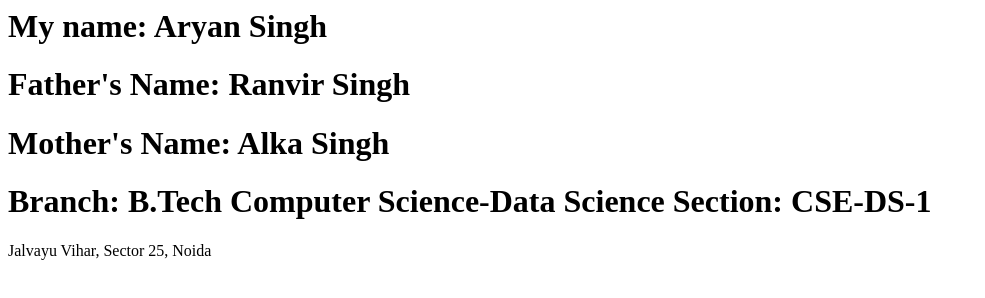
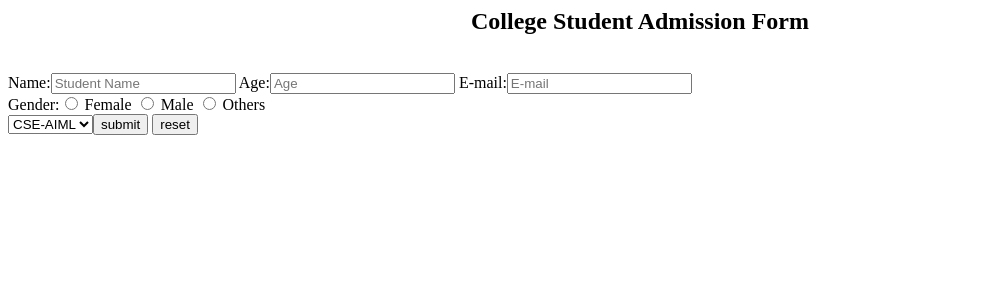
Before and after one commit to aryansingh0617/Web-assignment, a plain HTML site: page index.html in a window 1280 px wide. Shown: the whole page, without its empty margins (0-985 px from the left). Drawn offline with Linux system fonts and the light colour scheme.

Commit message:
Add files via upload

```diff
--- a/index.html
+++ b/index.html
@@ -1,14 +1,44 @@
-<html>
+<!DOCTYPE html
+<html lang = "eng'>
+<head>
+	<meta charset = "UTF-8">
+	<meta name = "viewport" content = "width" =device-width, initial - scale = 1.0">
+<title>
+	Admission Student Form
+</title>
 
-    <title>My first HTML Page</title>
+</head>
+<center>
+	<h2> College Student Admission Form </h2>
+</center>
+<body>
+<br>
+<form>
+	Name:<input type = "text" placeholder = "Student Name">
+	Age:<input type = "text" placeholder = "Age">
+	E-mail:<input type = "text" placeholder = "E-mail"
+	Password:<input type = "password" placeholder = "Password"
+<br>
+<br>
+<label for = "10">
+	Gender:<input type = "radio" value  = "Female" name = "Gender" id = "10"> Female
+	       <input type = "radio" value  = "Male" name = "Gender" id = "10"> Male
+	       <input type = "radio" value  = "Others" name = "Gender" id = "10"> Others
+</label>
+<br>
 
-  <body>
-    <h1>My name: Aryan Singh</h1>
-    <h1>Father's Name: Ranvir Singh</h1>
-    <h1>Mother's Name: Alka Singh</h1>
-
-    <h1>Branch: B.Tech Computer Science-Data Science   Section: CSE-DS-1</h1>
-
-    <p> Jalvayu Vihar, Sector 25, Noida</p>
-  </body>
+<select name = "Courses" id ="11">
+<option value = "CSE-AIML">CSE-AIML</option>
+<option value = "CSE-DS">CSE-DS</option>
+<option value = "CSE-Core">CSE-Core</option>
+<option value = "ECE">ECE</option>
+<br>
+<text area name = "FAQS" id ="12" placeholder="FAQS"
+ cols="30" rows="5">
+</textarea>
+<br>
+<input type = "submit" value = "submit">
+<input type = "reset" value = "reset">
+</form>
+</body>
 </html>
```
